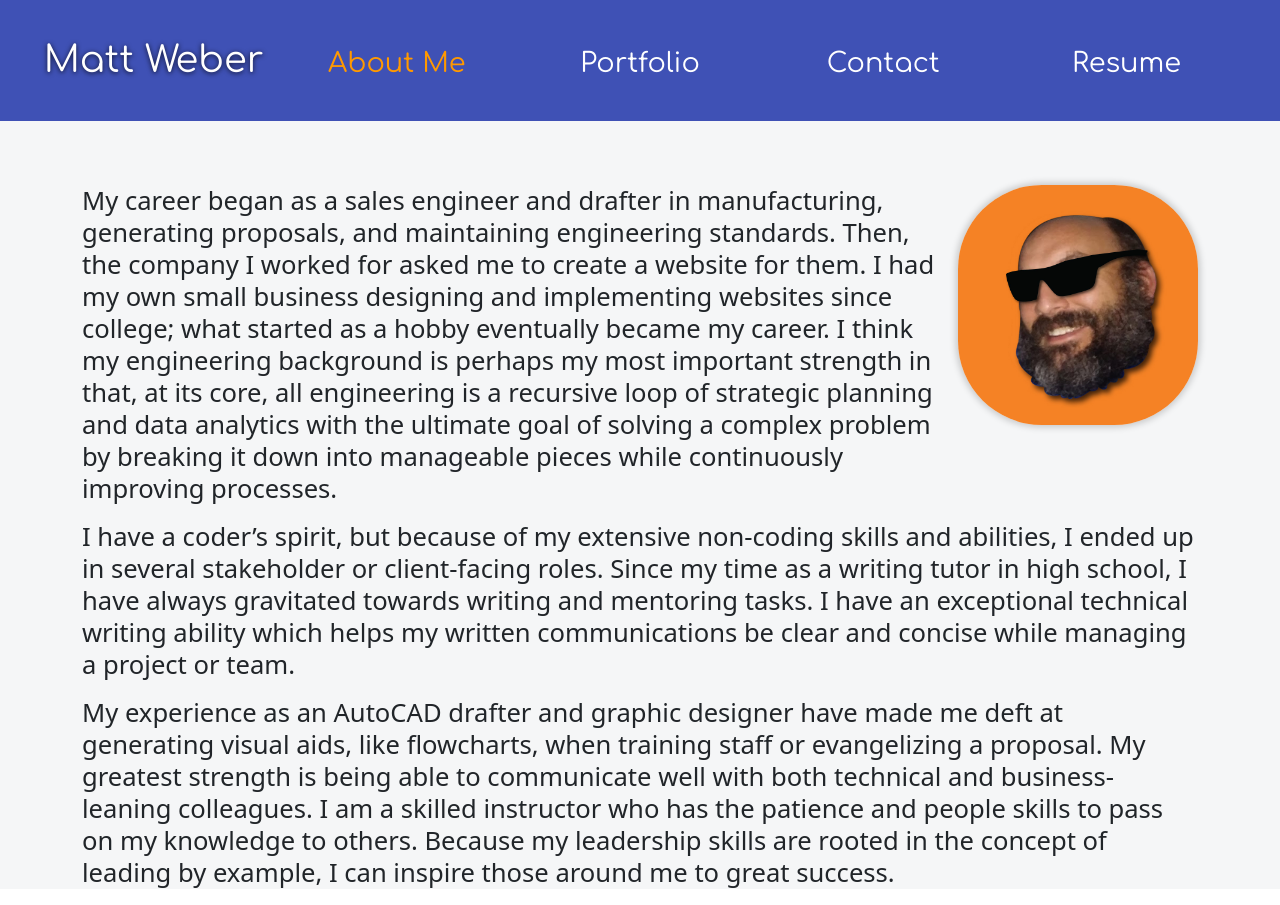
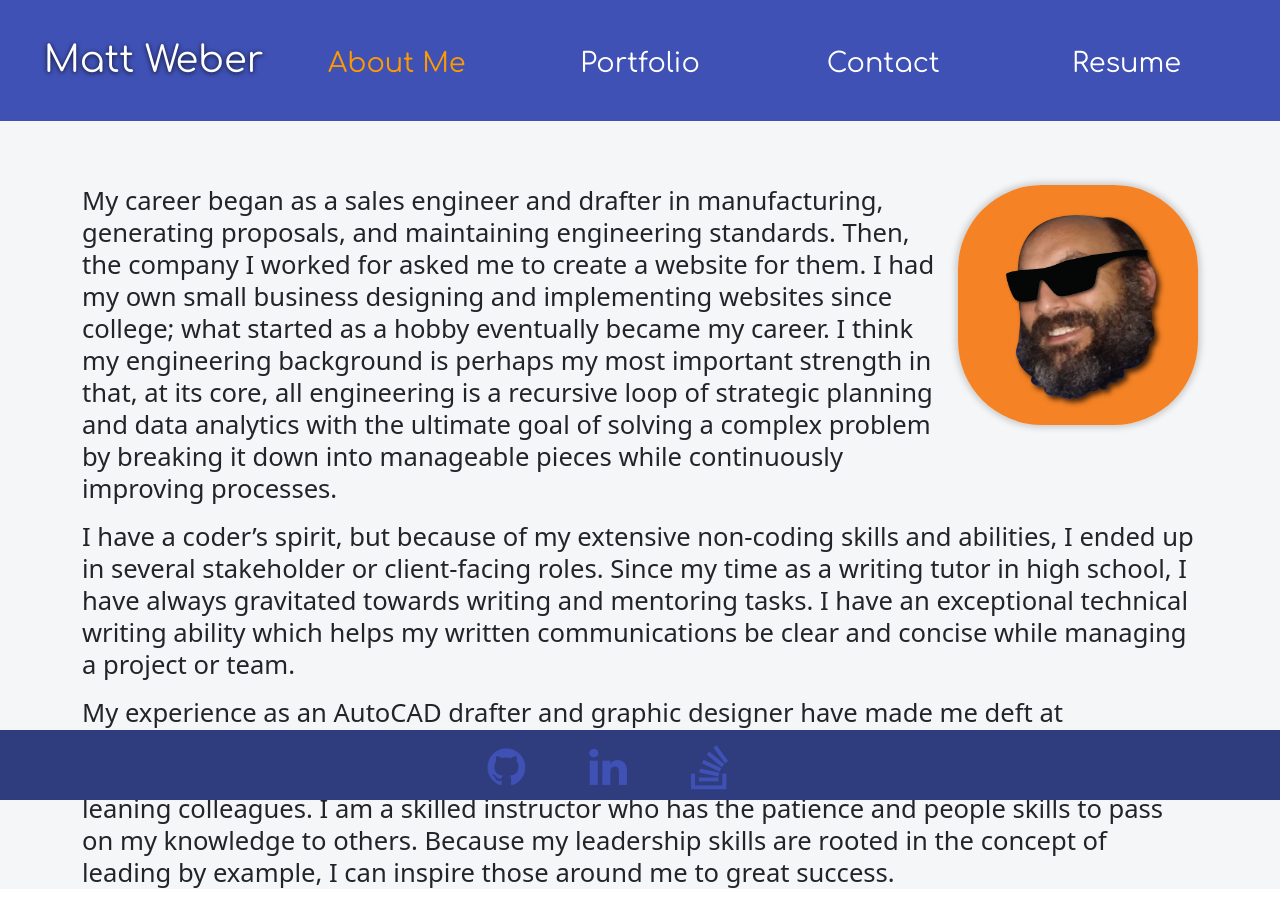
Before and after one commit to moweber/daweb-rx, a React (Create React App) app: page / in a window 1280 px wide. Built offline with nearby package versions, Linux system fonts and the light colour scheme.

Commit message:
Footer component and tests created. Tests passing.

```diff
--- a/public/index.html
+++ b/public/index.html
@@ -11,6 +11,7 @@
     />
     <link rel="apple-touch-icon" href="%PUBLIC_URL%/logo192.png" />
     <link rel="manifest" href="%PUBLIC_URL%/manifest.json" />
+    <link rel="stylesheet" href="https://maxcdn.bootstrapcdn.com/font-awesome/4.5.0/css/font-awesome.min.css">
     <title>Matt Weber's React Portfolio</title>
   </head>
   <body>
--- a/src/App.css
+++ b/src/App.css
@@ -69,3 +69,26 @@
   width: 240px;
   box-shadow: 0 0 7px 2px rgba(0, 0, 0, 0.2);
 }
+
+.mFooter {
+  overflow: hidden;
+  position: absolute;
+  bottom: 0;
+  background-color: #2f3d7f;
+  width: 100%;
+  height: 70px;
+  font-size: 2.75em;
+  text-align: center;
+  display: flex;
+  justify-content: center;
+}
+
+.mFooter a {
+  color: #3f51b5;
+  margin: 15px 5% 0 0;
+  text-decoration: none;
+}
+
+.mFooter a:hover {
+  color: #ff9900;
+}
--- a/src/App.js
+++ b/src/App.js
@@ -2,6 +2,7 @@ import React, { useState } from "react";
 import "./App.css";
 import Navbar from "./components/Nav";
 import About from "./components/About";
+import Footer from "./components/Footer";
 
 function App() {
   const [cSection, setCSection] = useState("about");
@@ -14,6 +15,7 @@ function App() {
       <main className="mContent fluid-container">
         <About></About>
       </main>
+      <Footer />
     </div>
   );
 }
--- /dev/null
+++ b/src/components/Footer/index.js
@@ -0,0 +1,37 @@
+import React from "react";
+
+function Footer() {
+  return (
+    <footer className="mFooter">
+      <a
+        href="https://github.com/moweber"
+        target="_blank"
+        rel="noreferrer"
+        aria-label="GitHub Icon"
+        className="fa fa-github"
+      >
+        {" "}
+      </a>
+      <a
+        href="https://www.linkedin.com/in/matthewoweber/"
+        target="_blank"
+        rel="noreferrer"
+        aria-label="LinkedIn Icon"
+        className="fa fa-linkedin"
+      >
+        {" "}
+      </a>
+      <a
+        href="https://stackoverflow.com/users/2676154/matthew-weber"
+        target="_blank"
+        rel="noreferrer"
+        aria-label="Stack Overflow Icon"
+        className="fa fa-stack-overflow"
+      >
+        {" "}
+      </a>
+    </footer>
+  );
+}
+
+export default Footer;
```
Also changed, not shown: 2 other files (tests, documents, lock files or other folders).
